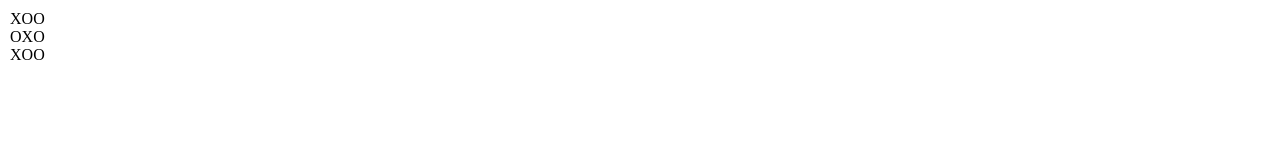
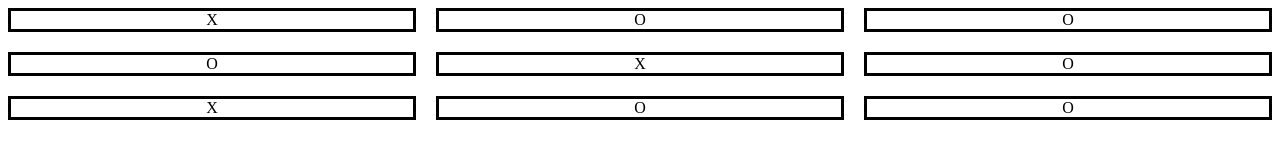
Before and after one commit to WillPabs/odin-project, a plain HTML site: page Javascript/TicTacToe/main.html in a window 1280 px wide. Drawn offline with Linux system fonts and the light colour scheme.

Commit message:
Added layout to html and changed displayGameboard()

```diff
--- a/Javascript/TicTacToe/main.html
+++ b/Javascript/TicTacToe/main.html
@@ -8,7 +8,17 @@
     <link rel="stylesheet" href="styles.css">
 </head>
 <body>
-    <div id="game-container"></div>
+    <div id="game-container">
+        <div id="cell1" class="cell"></div>
+        <div id="cell2" class="cell"></div>
+        <div id="cell3" class="cell"></div>
+        <div id="cell4" class="cell"></div>
+        <div id="cell5" class="cell"></div>
+        <div id="cell6" class="cell"></div>
+        <div id="cell7" class="cell"></div>
+        <div id="cell8" class="cell"></div>
+        <div id="cell9" class="cell"></div>
+    </div>
     <script src="main.js"></script>
 </body>
 </html>
--- a/Javascript/TicTacToe/main.js
+++ b/Javascript/TicTacToe/main.js
@@ -20,17 +20,16 @@ const Gameboard = (function() {
 
     const displayGameboard = () => {
         console.log('displaying board')
-        let board = document.createElement('table');
+        let board = document.querySelector('#game-container');
+        let index = 1;
         dummyGameboard.forEach(row => { // change to use gameboard
-            let rowEl = document.createElement('div');
             row.forEach(marker => {
-                let cell = document.createElement('span');
+                let cell = document.querySelector(`#cell${index}`);
                 cell.innerHTML = marker;
-                rowEl.appendChild(cell);
+                board.appendChild(cell);
+                index++;
             });
-            board.appendChild(rowEl);
         });
-        document.querySelector('#game-container').appendChild(board);
     };
 
     return {
```
